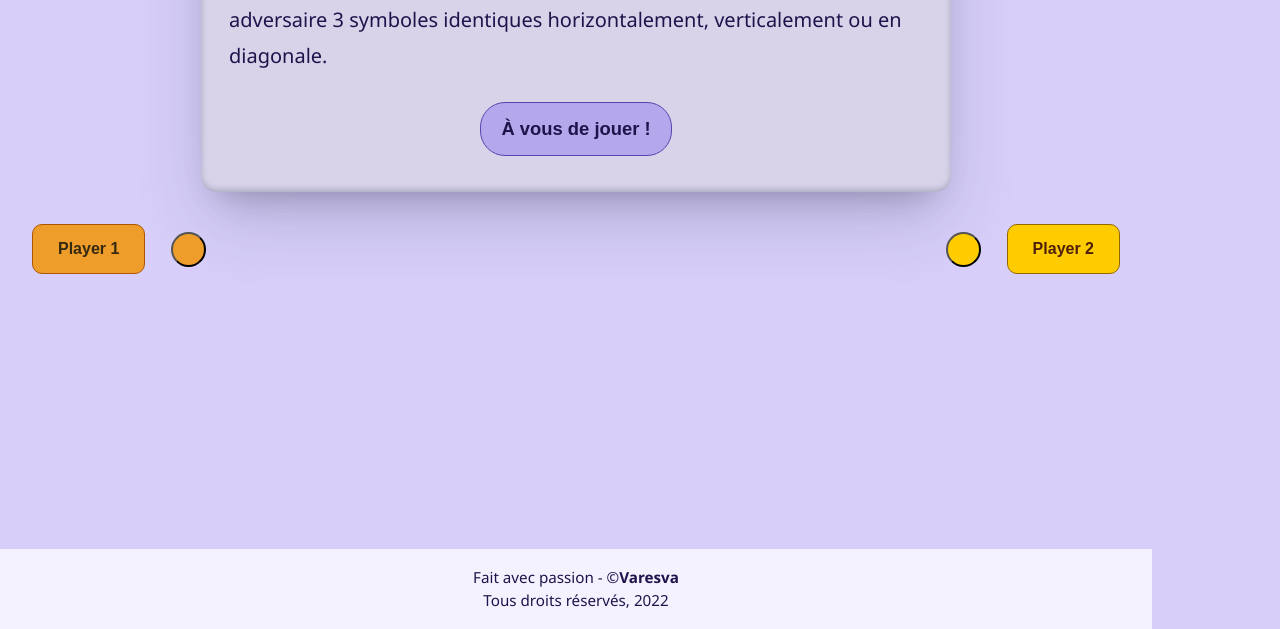
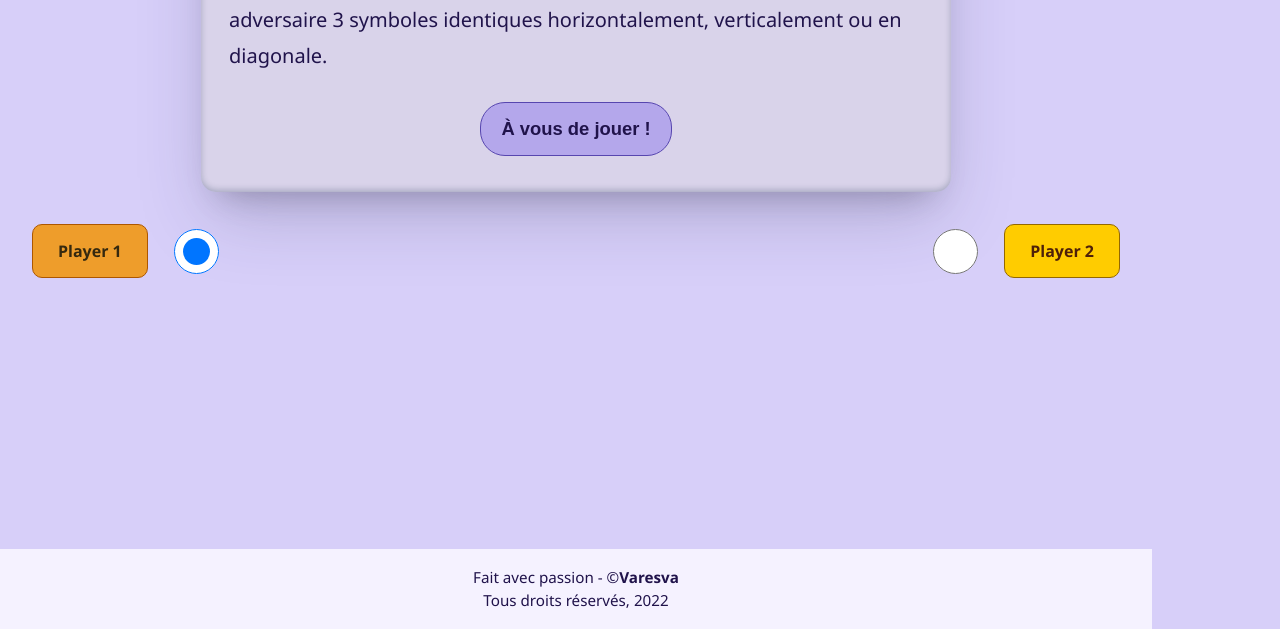
Before and after one commit to Varesva/tic_tac_toe_animation, a plain HTML site: page index.html in a window 1280 px wide. Shown: the part 251-880 px from the top of the page. Drawn offline with Linux system fonts and the light colour scheme.

Commit message:
selection of players w/ radio input and incoming custom colors

```diff
--- a/css/player.css
+++ b/css/player.css
@@ -1,35 +1,35 @@
-button.player {
-	padding: 11px 22px;
+span.player {
+	/* padding: 11px 22px; */
+	padding: 10px 12px;
 	border-radius: 10px;
 	font-weight: 600;
-	font-size: 0.75rem;
+	font-size: 1rem;
 }
 
-div.playOne > .player {
+label.playOne > span.player {
 	background-color: #ee9d2b;
 	border: 1px solid #ad5700;
 	color: #35290f;
 }
 
-div.playOne > .dotPlayer {
-	background-color: #ee9d2b;
-}
-
-div.playTwo > .player {
+label.playTwo > span.player {
 	background-color: #ffcc00;
 	border: 1px solid #946800;
 	color: #4e2009;
 }
 
-div.playTwo > .dotPlayer {
-	background-color: #ffcc00;
+label.playOne > input.dotPlayer {
+	margin-left: 10px;
 }
 
-button.dotPlayer {
-	width: 30px;
-	height: 30px;
+label.playTwo > input.dotPlayer {
+	margin-right: 10px;
+}
+
+label.customCheck > input.dotPlayer {
+	width: 35px;
+	height: 35px;
 	border-radius: 50%;
-    margin: 0px 10px;
 }
 
 .playerContainer {
@@ -39,22 +39,21 @@ button.dotPlayer {
 	margin: 1rem;
 }
 
-.playerChoice {
+.playerChoice,
+.customCheck {
 	display: flex;
 	align-items: center;
 }
 
 @media screen and (min-width: 500px) {
-	button.player {
+	span.player {
 		padding: 15px 25px;
 		font-size: 1rem;
 		margin: 1rem;
 	}
 
-	button.dotPlayer {
-		width: 35px;
-		height: 35px;
-		background-color: #2e1b01;
-		border-radius: 50%;
+	label.customCheck > input.dotPlayer {
+		width: 45px;
+		height: 45px;
 	}
 }
--- a/index.html
+++ b/index.html
@@ -47,20 +47,28 @@
                     <button id="startGame" class="btnStart">À vous de jouer !</button>
                 </div>
             </div>
+
             <div class="playerContainer">
-                <div class="playerChoice playOne">
-                    <button class="player">
-                        Player 1
-                    </button>
-                    <button class="dotPlayer">
-                    </button>
+                <div class="playerChoice">
+                    <label class="customCheck playOne" for="">
+
+                        <span class="player">
+                            Player 1
+                        </span>
+
+                        <input type="radio" name="dotPlayerChoice" class="dotPlayer" id="playerCheck" checked>
+
+                    </label>
+
                 </div>
-                <div class="playerChoice playTwo">
-                    <button class="dotPlayer">
-                    </button>
-                    <button class="player">
-                        Player 2
-                    </button>
+
+                <div class="playerChoice">
+                    <label class="customCheck playTwo" for="">
+                        <input type="radio" name="dotPlayerChoice" id="playerCheck" class="dotPlayer">
+                        <span class="player">
+                            Player 2
+                        </span>
+                    </label>
                 </div>
             </div>
         </main>
```
